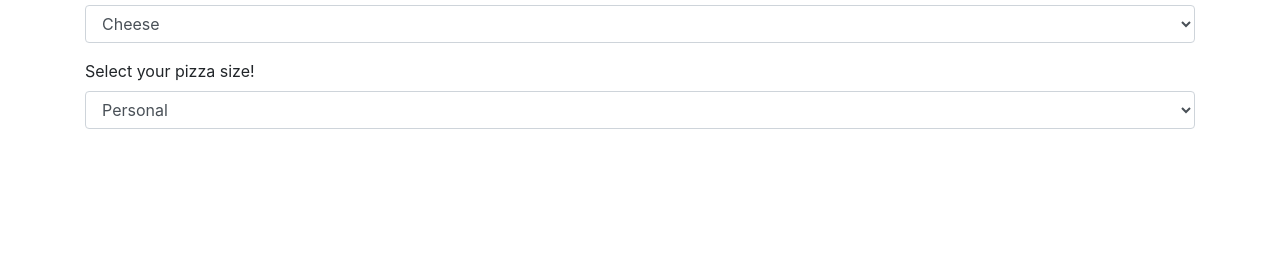
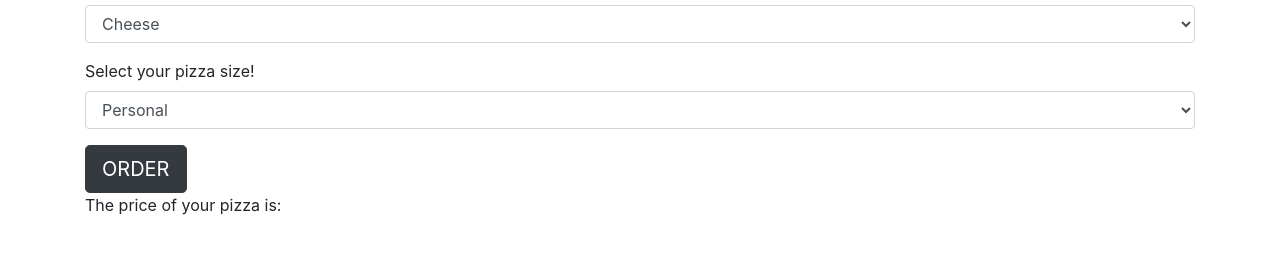
Before and after one commit to wcjameson/pizza-parlor, a plain HTML site: page index.html in a window 1280 px wide. Shown: the part 129-382 px from the top of the page. Drawn offline with Linux system fonts and the light colour scheme.

Commit message:
Add an order submit button

```diff
--- a/index.html
+++ b/index.html
@@ -29,7 +29,13 @@
           <option value="large">Large</option>
         </select>
       </div>
+      <div>
+      <button type="submit" class="btn btn-dark btn-lg">ORDER</button>
+      </div>
     </form>
+    <div class="label">
+      <p id="output">The price of your pizza is: </p>
+    </div>
   </div>
 
 </body>
--- a/js/scripts.js
+++ b/js/scripts.js
@@ -19,13 +19,13 @@ Pizza.prototype.calculatePizzaCost = function() {
 
 $(document).ready(function() {
   $("form").submit(function(event) {
-  event.preventDefault();
-  const inputTopping = $("#toppings").val();
-  const inputSize = $("#size").val();
+    event.preventDefault();
+    const inputTopping = $("#toppings").val();
+    const inputSize = $("#size").val();
 
-  let myPizza = new Pizza(inputTopping, inputSize);
-  myPizza.calculatePizzaCost();
+    let myPizza = new Pizza(inputTopping, inputSize);
+    myPizza.calculatePizzaCost();
 
-
+    $("#output").text(myPizza.price);
   })
 })
```
Also changed, not shown: 1 other file.
